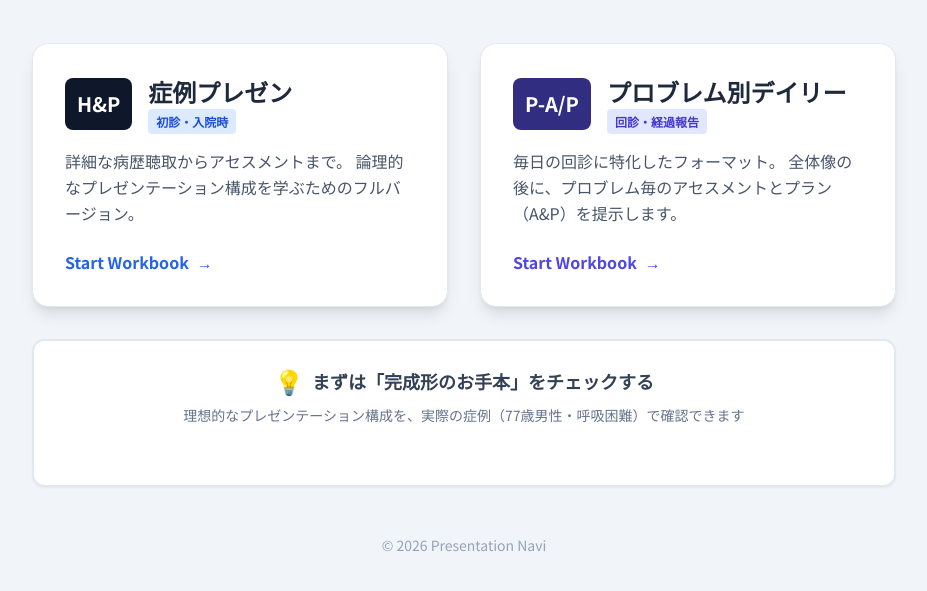
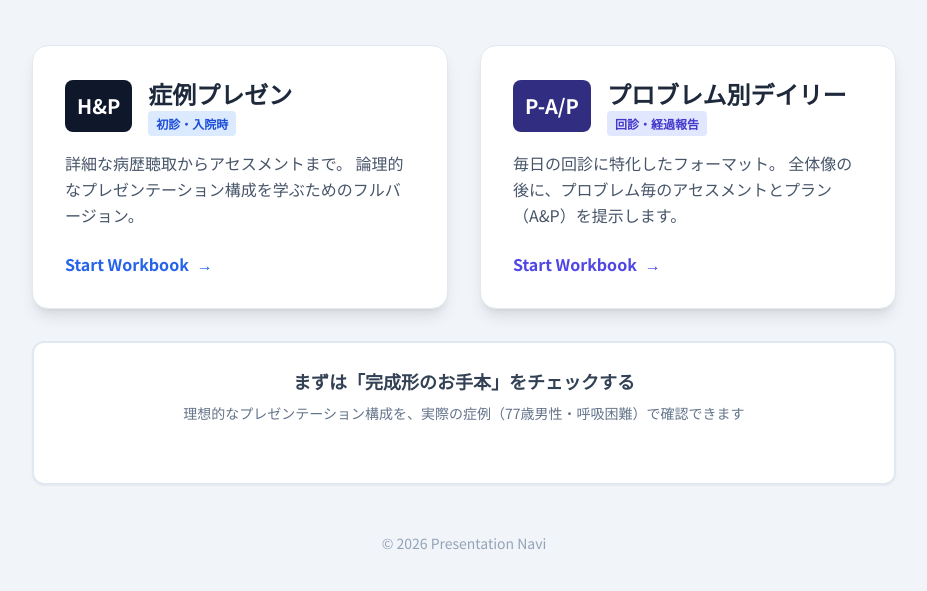
Before and after one commit to g-takizawa/presentation-navi, a plain HTML site: page index.html in a window 1280 px wide. Shown: the part 165-756 px from the top of the page, without its empty margins (176-1103 px from the left). Drawn offline with nearby package versions, Linux system fonts and the light colour scheme.

Commit message:
Remove icon from model presentation link

```diff
--- a/index.html
+++ b/index.html
@@ -71,7 +71,7 @@
       <div class="flex flex-col items-center justify-center gap-2">
         <h3
           class="text-lg font-bold text-slate-700 group-hover:text-amber-800 flex items-center gap-2 transition-colors">
-          <span class="text-2xl">💡</span> まずは「完成形のお手本」をチェックする
+          まずは「完成形のお手本」をチェックする
         </h3>
         <p class="text-slate-500 group-hover:text-amber-700/70 text-sm transition-colors">
           理想的なプレゼンテーション構成を、実際の症例（77歳男性・呼吸困難）で確認できます
```
